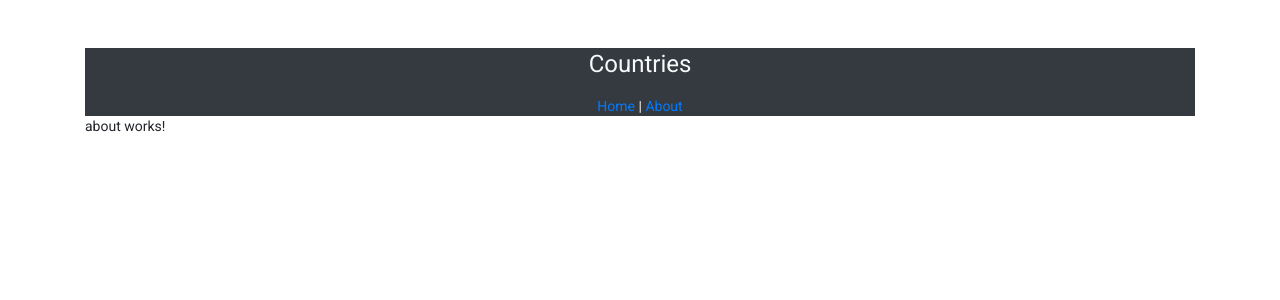
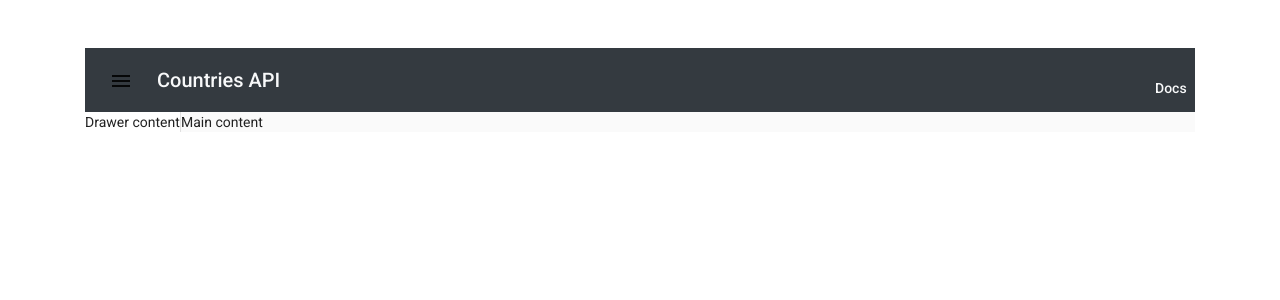
Before and after one commit to savindug/countries, an Angular app in the folder ng-client/: page /about in a window 1280 px wide. Shown: the top 300 px of the page. Built offline with nearby package versions, Linux system fonts and the light colour scheme.

Commit message:
Add styles to the ui

```diff
--- a/ng-client/src/app/components/add-country/add-country.component.ts
+++ b/ng-client/src/app/components/add-country/add-country.component.ts
@@ -42,5 +42,4 @@ export class AddCountryComponent {
   }
 
 
-
 }
--- a/ng-client/src/app/components/countries-list/countries-list.component.css
+++ b/ng-client/src/app/components/countries-list/countries-list.component.css
@@ -19,3 +19,12 @@ table {
 .icon-btn {
   cursor: pointer;
 }
+
+mat-header-cell,
+mat-cell {
+  justify-content: center;
+  flex: 0 0 200px;
+  border-bottom-width: 1px;
+  border-bottom-style: solid;
+  border-bottom-color: lightgrey;
+}
--- a/ng-client/src/app/components/countries-list/countries-list.component.html
+++ b/ng-client/src/app/components/countries-list/countries-list.component.html
@@ -56,19 +56,14 @@
     <ng-container matColumnDef="fetching">
         <th mat-footer-cel *matFooterCellDef colspan="6">
             Please wait Data is Fetching......
+            <mat-spinner></mat-spinner>
         </th>
     </ng-container>
 
-    <ng-container matColumnDef="noData">
-        <th mat-footer-cel *matFooterCellDef colspan="6">
-            No Data
-        </th>
-    </ng-container>
 
     <tr mat-header-row *matHeaderRowDef="displayedColumns"></tr>
     <tr mat-row *matRowDef="let row; columns: displayedColumns;"></tr>
-    <mat-footer-row *matFooterRowDef="['fetching']" [ngClass]="{'hide': dataSource!=null}"></mat-footer-row>
-    <mat-footer-row *matFooterRowDef="['noData']" [ngClass]="{'hide': !(dataSource!=null && dataSource.data.length==0)}"></mat-footer-row>
+    <mat-footer-row [ngClass] = "setClasses()" *matFooterRowDef="['fetching']"></mat-footer-row>
 
 </table>
 
--- a/ng-client/src/app/components/countries-list/countries-list.component.ts
+++ b/ng-client/src/app/components/countries-list/countries-list.component.ts
@@ -9,6 +9,7 @@ import { MatPaginator } from '@angular/material/paginator';
 import { AddCountryComponent } from '../add-country/add-country.component';
 import { MatDialog } from '@angular/material/dialog';
 import { EditCountryComponent } from '../edit-country/edit-country.component';
+import { MatSnackBar } from '@angular/material/snack-bar';
 
 @Component({
   selector: 'app-countries-list',
@@ -23,7 +24,7 @@ export class CountriesListComponent implements OnInit {
   displayedColumns: string[] = ["select", "id", "name", "region", "currency", "countryCode", "updated_at", "actions"];
   dataSource = new MatTableDataSource<Country>();
 
-  constructor(private countryService: CountryService, public dialog: MatDialog) { }
+  constructor(private countryService: CountryService, public dialog: MatDialog, private _snackBar: MatSnackBar) { }
 
   @ViewChild(MatSort) sort!: MatSort;
   @ViewChild(MatPaginator) paginator!: MatPaginator;
@@ -41,7 +42,20 @@ export class CountriesListComponent implements OnInit {
       this.dataSource.sort = this.sort;
       this.dataSource.paginator = this.paginator;
       console.log(JSON.stringify(this.countries))
-    })
+    });
+
+    if(this.dataSource == null || this.countries != null) {
+      this.openSnackBar('No Data Found', '');
+    }
+
+  }
+
+  setClasses = () => {
+    let classes = {
+      'hide': !(this.dataSource!=null && this.dataSource.data.length==0)
+    }
+
+    return classes
   }
 
   onToggle = (country: Country) => {
@@ -72,19 +86,20 @@ export class CountriesListComponent implements OnInit {
 
 
     dialogRef.afterClosed().subscribe(result => {
-      if(JSON.stringify(country) === JSON.stringify(result)){
-        console.log('Records not updated');
+      if(result != null){
+        this.updateCountry(result);
       }else{
-        this.updateCountry(result);
+        console.log(`Records not updated ${JSON.stringify(country)} === ${JSON.stringify(result)}`);
       }
     });
   }
 
   updateCountry = (country: Country) => {
+    console.log("updateCountry()")
     this.countryService.updateCountry(country).subscribe(res => {
       if(res){
-        alert(`Country Updated Successfully ${JSON.stringify(res)}`);
         this.ngOnInit();
+        this.openSnackBar(`Country Updated Successfully`, res.name);
       }else{
         console.log(res);
       }
@@ -94,8 +109,9 @@ export class CountriesListComponent implements OnInit {
   addCountry(country: Country) {
     this.countryService.addCountry(country).subscribe(res => {
       if(res){
-        alert(`Country Added Successfully ${JSON.stringify(res)}`);
         this.ngOnInit();
+        this.openSnackBar('Country Added Successfully', country.name);
+
       }else{
         console.log(res);
       }
@@ -105,10 +121,16 @@ export class CountriesListComponent implements OnInit {
   onDelete = (country: Country) => {
     if(confirm(`Are you sure you want to Delete\nRecord of ${country.name}?`)){
       this.countryService.deleteCountry(country.id).subscribe(_country => {
-          alert(`Record of ${_country.name} has Deleted Successfully!`);
           this.ngOnInit();
+          this.openSnackBar(`Record Deleted Successfully!`, _country.name );
       })
     }
   }
 
+  openSnackBar(message: string, action: string) {
+    this._snackBar.open(message, action, {
+      duration: 2000,
+    });
+  }
+
 }
--- a/ng-client/src/app/components/edit-country/edit-country.component.ts
+++ b/ng-client/src/app/components/edit-country/edit-country.component.ts
@@ -49,7 +49,7 @@ export class EditCountryComponent implements OnInit {
   }
 
   onNoClick(): void {
-    this.dialogRef.close();
+    this.dialogRef.close(null);
   }
 
   onOkClick(): void {
@@ -59,7 +59,6 @@ export class EditCountryComponent implements OnInit {
   updateCountry() {
     if(this.formGroup.valid){
       console.log('selected region ', this.formGroup.controls['region'].value)
-        //this.country = new Country(, , this.formGroup.controls['currency'].value, this.formGroup.controls['c_code'].value);
         this.country.name = (this.formGroup.controls['name'].value);
         this.country.region = (this.formGroup.controls['region'].value);
         this.country.currency = (this.formGroup.controls['currency'].value);
--- a/ng-client/src/app/components/layout/about/about.component.html
+++ b/ng-client/src/app/components/layout/about/about.component.html
@@ -1 +1,4 @@
-<p>about works!</p>
+<mat-drawer-container class="example-container">
+    <mat-drawer mode="side" opened>Drawer content</mat-drawer>
+    <mat-drawer-content>Main content</mat-drawer-content>
+</mat-drawer-container>
--- a/ng-client/src/app/components/layout/header/header.component.css
+++ b/ng-client/src/app/components/layout/header/header.component.css
@@ -0,0 +1,3 @@
+.example-spacer {
+  flex: 1 1 auto;
+}
--- a/ng-client/src/app/components/layout/header/header.component.html
+++ b/ng-client/src/app/components/layout/header/header.component.html
@@ -1,8 +1,13 @@
-<header class="container text-center text-light bg-dark">
-    <h1>
-        Countries
-    </h1>
-    <nav>
-        <a routerLink="/">Home</a> | <a routerLink="/about">About</a>
-    </nav>
+<header>
+    <mat-toolbar class="bg-dark">
+        <button mat-icon-button class="example-icon" aria-label="Example icon-button with menu icon">
+         <mat-icon>menu</mat-icon>
+       </button>
+       <span><a class="text-light nav-link" routerLink="/">Countries API</a></span>
+       <span class="example-spacer"></span>
+      <span>
+      </span> <button mat-icon-button class="example-icon favorite-icon" aria-label="Example icon-button with heart icon">
+        <a class="text-light nav-link"  routerLink="/about">Docs</a>
+       </button>
+     </mat-toolbar>
 </header>
--- a/ng-client/src/styles.css
+++ b/ng-client/src/styles.css
@@ -22,6 +22,7 @@ body {
   display: none;
 }
 
-mat-footer-row mat-footer-cell {
+mat-footer-row mat-footer-cel {
+  display: flex;
   justify-content: center;
 }
```
Also changed, not shown: ng-client/src/app/app.module.ts (+9 -1 lines).
